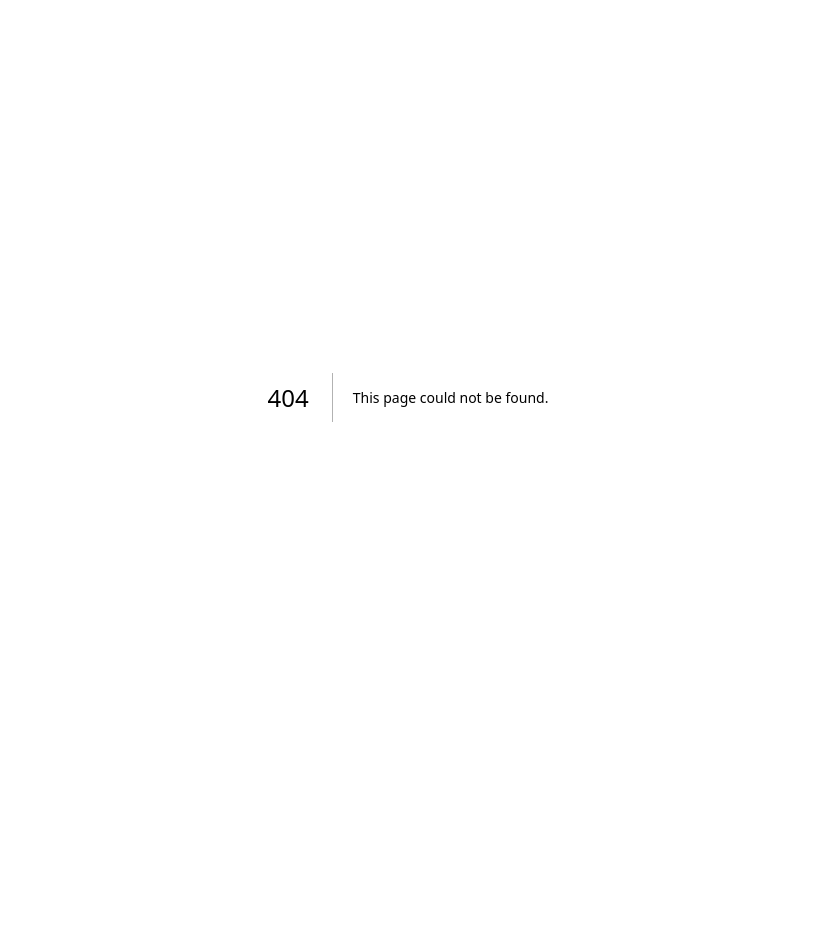
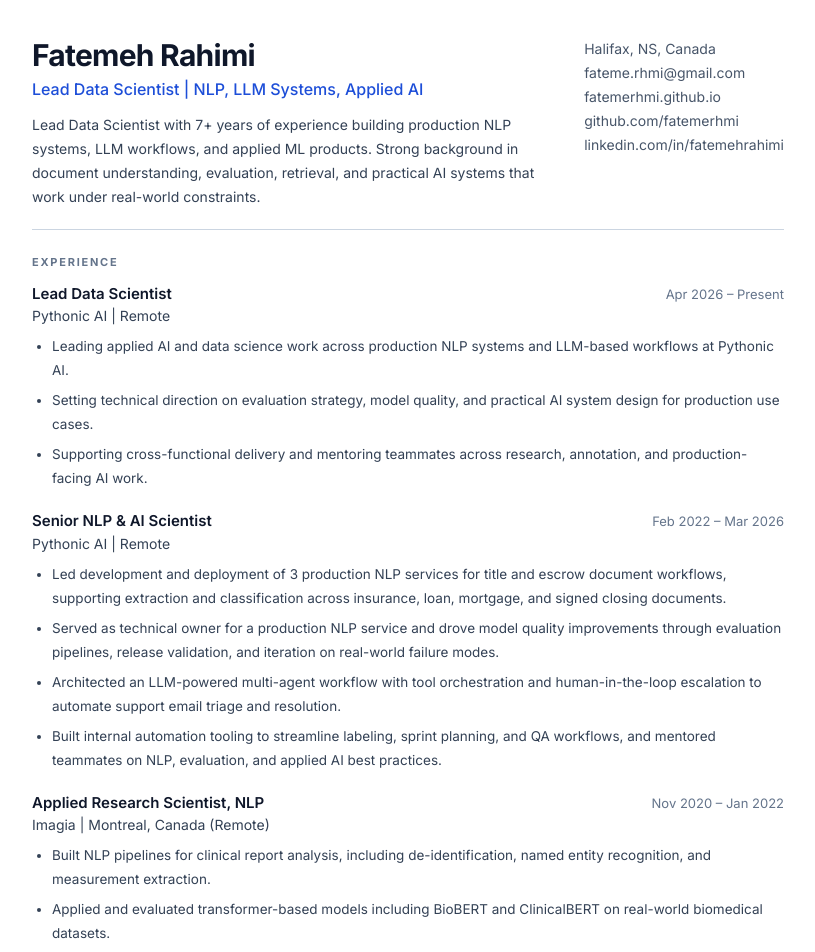
Before and after one commit to fatemerhmi/fatemerhmi.github.io, a Next.js app: page /resume in a window 1280 px wide. Before the commit this address had no page. Shown: the part 60-1012 px from the top of the page, without its empty margins (232-1047 px from the left). Before the commit the page ends 857 px from the top, so only its background shows below. Built offline with nearby package versions, Linux system fonts and the light colour scheme.

Commit message:
Update resume site for lead role and printable resume page

```diff
--- a/app/globals.css
+++ b/app/globals.css
@@ -10,7 +10,47 @@ body {
   @apply bg-white text-slate-900 antialiased;
 }
 
+.resume-section-title {
+  @apply text-[11px] font-bold uppercase tracking-[0.16em] text-slate-500;
+}
+
 .blog-post h2,
 .blog-post h3 {
   scroll-margin-top: 6rem;
 }
+
+@media print {
+  html,
+  body {
+    background: white !important;
+  }
+
+  nav {
+    display: none !important;
+  }
+
+  .resume-page {
+    background: white !important;
+  }
+
+  .resume-shell {
+    max-width: 100% !important;
+    padding: 0.45in 0.55in !important;
+  }
+
+  .resume-header,
+  .resume-bottom-grid {
+    break-inside: avoid;
+  }
+
+  section,
+  li,
+  p {
+    break-inside: avoid;
+  }
+
+  a {
+    color: inherit !important;
+    text-decoration: none !important;
+  }
+}
--- a/app/layout.tsx
+++ b/app/layout.tsx
@@ -9,31 +9,31 @@ const inter = Inter({
 });
 
 export const metadata: Metadata = {
-  title: "Fatemeh Rahimi — Senior NLP & AI Scientist",
+  title: "Fatemeh Rahimi — Lead Data Scientist | NLP & AI",
   description:
-    "7+ years building production NLP systems — from transformer fine-tuning to multi-agent LLM pipelines and document understanding. Currently a Senior NLP Scientist at Pythonic AI.",
+    "Lead Data Scientist with 7+ years building production NLP systems, LLM workflows, and document understanding products. Currently leading applied AI work at Pythonic AI.",
   keywords: [
+    "Lead Data Scientist",
     "NLP",
     "Machine Learning",
     "AI",
     "LLM",
     "Transformer",
     "Python",
-    "Senior NLP Scientist",
   ],
   authors: [{ name: "Fatemeh Rahimi" }],
   openGraph: {
-    title: "Fatemeh Rahimi — Senior NLP & AI Scientist",
+    title: "Fatemeh Rahimi — Lead Data Scientist | NLP & AI",
     description:
-      "7+ years building production NLP systems — transformer fine-tuning, multi-agent LLM pipelines, document understanding.",
+      "Lead Data Scientist with 7+ years building production NLP systems, LLM workflows, and document understanding products.",
     type: "website",
     url: "https://fatemerhmi.github.io",
   },
   twitter: {
     card: "summary",
-    title: "Fatemeh Rahimi — Senior NLP & AI Scientist",
+    title: "Fatemeh Rahimi — Lead Data Scientist | NLP & AI",
     description:
-      "7+ years building production NLP systems — transformer fine-tuning, multi-agent LLM pipelines, document understanding.",
+      "Lead Data Scientist with 7+ years building production NLP systems, LLM workflows, and document understanding products.",
     creator: "@Fatemeh__Rahimi",
   },
 };
--- /dev/null
+++ b/app/resume/page.tsx
@@ -0,0 +1,165 @@
+const experience = [
+  {
+    title: "Lead Data Scientist",
+    company: "Pythonic AI",
+    location: "Remote",
+    period: "Apr 2026 – Present",
+    bullets: [
+      "Leading applied AI and data science work across production NLP systems and LLM-based workflows at Pythonic AI.",
+      "Setting technical direction on evaluation strategy, model quality, and practical AI system design for production use cases.",
+      "Supporting cross-functional delivery and mentoring teammates across research, annotation, and production-facing AI work.",
+    ],
+  },
+  {
+    title: "Senior NLP & AI Scientist",
+    company: "Pythonic AI",
+    location: "Remote",
+    period: "Feb 2022 – Mar 2026",
+    bullets: [
+      "Led development and deployment of 3 production NLP services for title and escrow document workflows, supporting extraction and classification across insurance, loan, mortgage, and signed closing documents.",
+      "Served as technical owner for a production NLP service and drove model quality improvements through evaluation pipelines, release validation, and iteration on real-world failure modes.",
+      "Architected an LLM-powered multi-agent workflow with tool orchestration and human-in-the-loop escalation to automate support email triage and resolution.",
+      "Built internal automation tooling to streamline labeling, sprint planning, and QA workflows, and mentored teammates on NLP, evaluation, and applied AI best practices.",
+    ],
+  },
+  {
+    title: "Applied Research Scientist, NLP",
+    company: "Imagia",
+    location: "Montreal, Canada (Remote)",
+    period: "Nov 2020 – Jan 2022",
+    bullets: [
+      "Built NLP pipelines for clinical report analysis, including de-identification, named entity recognition, and measurement extraction.",
+      "Applied and evaluated transformer-based models including BioBERT and ClinicalBERT on real-world biomedical datasets.",
+      "Designed production-grade CLI tools for end-to-end inference on clinical documents.",
+    ],
+  },
+  {
+    title: "NLP Research Assistant",
+    company: "Dalhousie University",
+    location: "Halifax, Canada",
+    period: "Mar 2019 – Apr 2021",
+    bullets: [
+      "Applied and evaluated deep language models including BERT, BioBERT, and BlueBERT on downstream NLP tasks with rigorous experimental design.",
+      "Developed MTLV, a multi-task learning library with 4 architectures and a novel task-clustering method, published at ACM DocEng 2021.",
+    ],
+  },
+];
+
+const projects = [
+  {
+    name: "Multi-agent Support Automation",
+    detail:
+      "Designed an agentic support workflow combining tool-using LLM agents, retrieval, and human review to reduce manual engineering effort and speed up issue resolution.",
+  },
+  {
+    name: "Production NLP Services",
+    detail:
+      "Built and maintained document understanding systems for high-value business workflows, with emphasis on evaluation, reliability, and deployability.",
+  },
+];
+
+const skills = {
+  "Core": ["Python", "SQL", "PyTorch", "scikit-learn", "Transformers", "spaCy"],
+  "LLM Systems": ["RAG", "LLM evaluation", "Agentic workflows", "Human-in-the-loop systems", "Prompt engineering"],
+  "Applied NLP": ["Information extraction", "Text classification", "Named entity recognition", "Document understanding", "Search and retrieval"],
+  "Infra & Tooling": ["Docker", "REST APIs", "GitHub Actions", "MLflow", "CLI tooling"],
+};
+
+export default function ResumePage() {
+  return (
+    <main className="resume-page bg-white text-slate-900">
+      <div className="mx-auto max-w-[8.5in] px-8 py-10 resume-shell">
+        <header className="border-b border-slate-300 pb-5 mb-6">
+          <div className="flex items-start justify-between gap-6 resume-header">
+            <div>
+              <h1 className="text-3xl font-bold tracking-tight">Fatemeh Rahimi</h1>
+              <p className="mt-1 text-base font-medium text-blue-700">Lead Data Scientist | NLP, LLM Systems, Applied AI</p>
+              <p className="mt-3 text-[14px] leading-6 text-slate-700 max-w-[6.2in]">
+                Lead Data Scientist with 7+ years of experience building production NLP systems, LLM workflows, and applied ML products. Strong background in document understanding, evaluation, retrieval, and practical AI systems that work under real-world constraints.
+              </p>
+            </div>
+            <div className="text-sm leading-6 text-slate-600 resume-contact">
+              <div>Halifax, NS, Canada</div>
+              <div>fateme.rhmi@gmail.com</div>
+              <div>fatemerhmi.github.io</div>
+              <div>github.com/fatemerhmi</div>
+              <div>linkedin.com/in/fatemehrahimi</div>
+            </div>
+          </div>
+        </header>
+
+        <section className="mb-6">
+          <h2 className="resume-section-title">Experience</h2>
+          <div className="space-y-5 mt-3">
+            {experience.map((job) => (
+              <div key={`${job.company}-${job.title}`}>
+                <div className="flex items-baseline justify-between gap-4">
+                  <div>
+                    <h3 className="font-semibold text-[15px]">{job.title}</h3>
+                    <p className="text-[14px] text-slate-700">{job.company} | {job.location}</p>
+                  </div>
+                  <div className="text-[13px] text-slate-500 whitespace-nowrap">{job.period}</div>
+                </div>
+                <ul className="mt-2 space-y-1.5 pl-5 list-disc text-[13.5px] leading-6 text-slate-700">
+                  {job.bullets.map((bullet) => (
+                    <li key={bullet}>{bullet}</li>
+                  ))}
+                </ul>
+              </div>
+            ))}
+          </div>
+        </section>
+
+        <section className="mb-6">
+          <h2 className="resume-section-title">Selected Projects</h2>
+          <div className="mt-3 space-y-3 text-[13.5px] leading-6 text-slate-700">
+            {projects.map((project) => (
+              <p key={project.name}>
+                <span className="font-semibold text-slate-900">{project.name}:</span> {project.detail}
+              </p>
+            ))}
+          </div>
+        </section>
+
+        <section className="mb-6">
+          <h2 className="resume-section-title">Skills</h2>
+          <div className="mt-3 space-y-2 text-[13.5px] leading-6 text-slate-700">
+            {Object.entries(skills).map(([group, items]) => (
+              <p key={group}>
+                <span className="font-semibold text-slate-900">{group}:</span> {items.join(", ")}
+              </p>
+            ))}
+          </div>
+        </section>
+
+        <section className="grid grid-cols-2 gap-8 resume-bottom-grid">
+          <div>
+            <h2 className="resume-section-title">Education</h2>
+            <div className="mt-3 space-y-3 text-[13.5px] leading-6 text-slate-700">
+              <div>
+                <div className="font-semibold text-slate-900">M.Sc., Computer Science</div>
+                <div>Dalhousie University, Halifax, Canada</div>
+                <div className="text-slate-500">2019 – 2021 | GPA 4.07/4.3</div>
+              </div>
+              <div>
+                <div className="font-semibold text-slate-900">B.Sc., Software Engineering</div>
+                <div>Shiraz University, Shiraz, Iran</div>
+                <div className="text-slate-500">2013 – 2018</div>
+              </div>
+            </div>
+          </div>
+          <div>
+            <h2 className="resume-section-title">Publication</h2>
+            <div className="mt-3 text-[13.5px] leading-6 text-slate-700">
+              <p>
+                <span className="font-semibold text-slate-900">MTLV: A Library for Building Multi-task Learning Architectures for NLP</span>
+                <br />
+                ACM Symposium on Document Engineering (DocEng), 2021
+              </p>
+            </div>
+          </div>
+        </section>
+      </div>
+    </main>
+  );
+}
--- a/components/WorkExperience.tsx
+++ b/components/WorkExperience.tsx
@@ -1,18 +1,30 @@
 const jobs = [
   {
-    title: "Senior NLP Scientist",
+    title: "Lead Data Scientist",
     company: "Pythonic AI",
     companyUrl: "https://www.pythonic.ai/",
     location: "Milwaukee, WI, US (Remote)",
-    period: "Feb 2022 – Present",
+    period: "Apr 2026 – Present",
     bullets: [
-      "Led development and deployment of 3 production NLP services for title and escrow workflows, enabling extraction and classification across insurance, loan, mortgage, and signed closing documents; served as primary technical owner for one",
+      "Leading applied AI and data science work across production NLP systems and LLM-based workflows at Pythonic AI",
+      "Setting technical direction on evaluation strategy, model quality, and practical AI system design for production use cases",
+      "Supporting cross-functional delivery and mentoring teammates across research, annotation, and production-facing AI work",
+    ],
+    highlight: true,
+  },
+  {
+    title: "Senior NLP & AI Scientist",
+    company: "Pythonic AI",
+    companyUrl: "https://www.pythonic.ai/",
+    location: "Milwaukee, WI, US (Remote)",
+    period: "Feb 2022 – Mar 2026",
+    bullets: [
+      "Led development and deployment of 3 production NLP services for title and escrow workflows, enabling extraction and classification across insurance, loan, mortgage, and signed closing documents; served as technical owner for one production service",
       "Architected an LLM-powered multi-agent workflow with tool orchestration and human-in-the-loop escalation to automate support email triage and resolution",
       "Built evaluation pipelines for LLM agents and production NLP systems, measuring tool-calling correctness and model quality to support more reliable iteration across releases",
-      "Developed automation tooling to streamline internal workflows across data labeling, sprint planning, and QA",
-      "Coordinated cross-functional annotation workflows and mentored team members on NLP and applied AI best practices",
+      "Developed internal automation tooling to streamline data labeling, sprint planning, and QA workflows",
+      "Coordinated cross-functional annotation efforts and mentored teammates on NLP, evaluation, and applied AI best practices",
     ],
-    highlight: true,
   },
   {
     title: "Applied Research Scientist – NLP",
```
Also changed, not shown: 1 other file (tests, documents, lock files or other folders).
